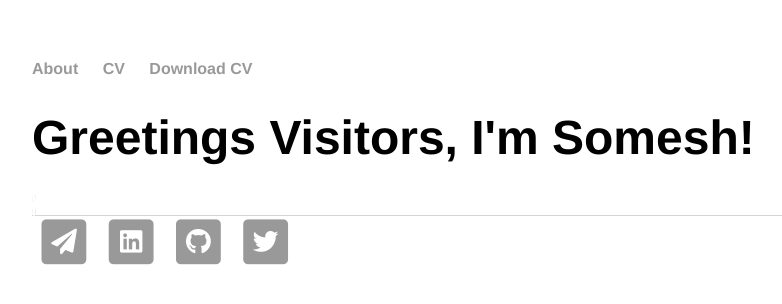
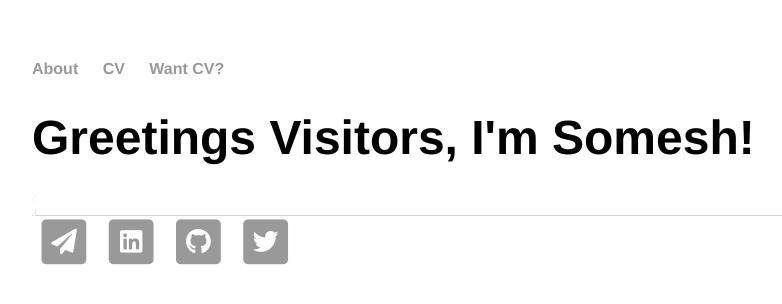
Before and after one commit to saisomesh2594/saisomesh2594.github.io, a Jekyll site: the page built from index.html, in a window 1280 px wide. Shown: the top 304 px of the page, without its empty margins (160-942 px from the left). Built offline with Jekyll 4.4.1, drawn with Linux system fonts in a browser that asks for light colours.

Commit message:
Update index.html

```diff
--- a/index.html
+++ b/index.html
@@ -14,7 +14,7 @@
 		<ul>
 			<li><a href="/about">About</a></li>
 			<li><a href="/cv">CV</a></li>
-			<li><a href="/cv">Download CV</a></li>
+			<li><a href="/cv">Want CV?</a></li>
 		</ul>
 	</nav>
 	<div class="container" style="white-space:nowrap">
```
